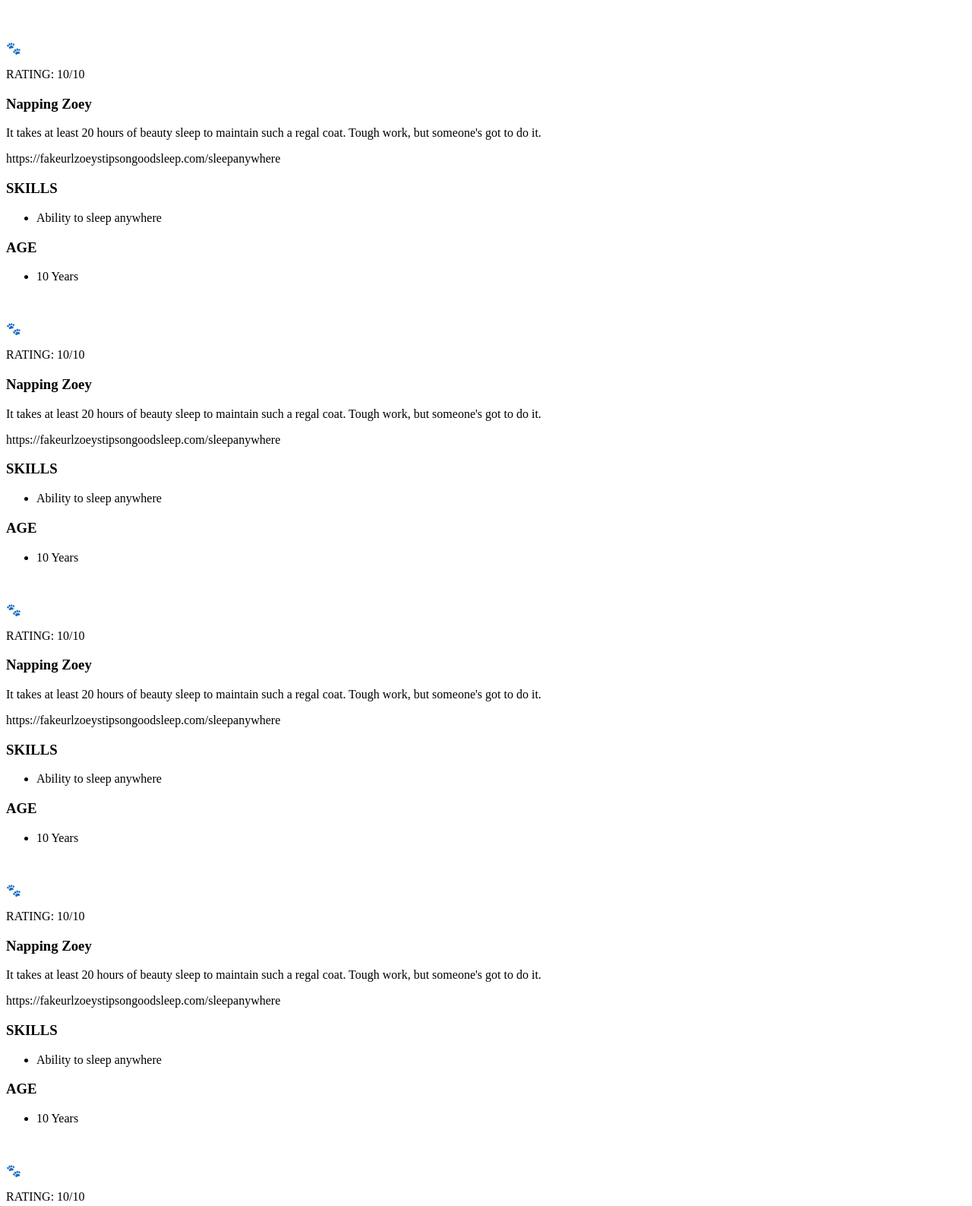
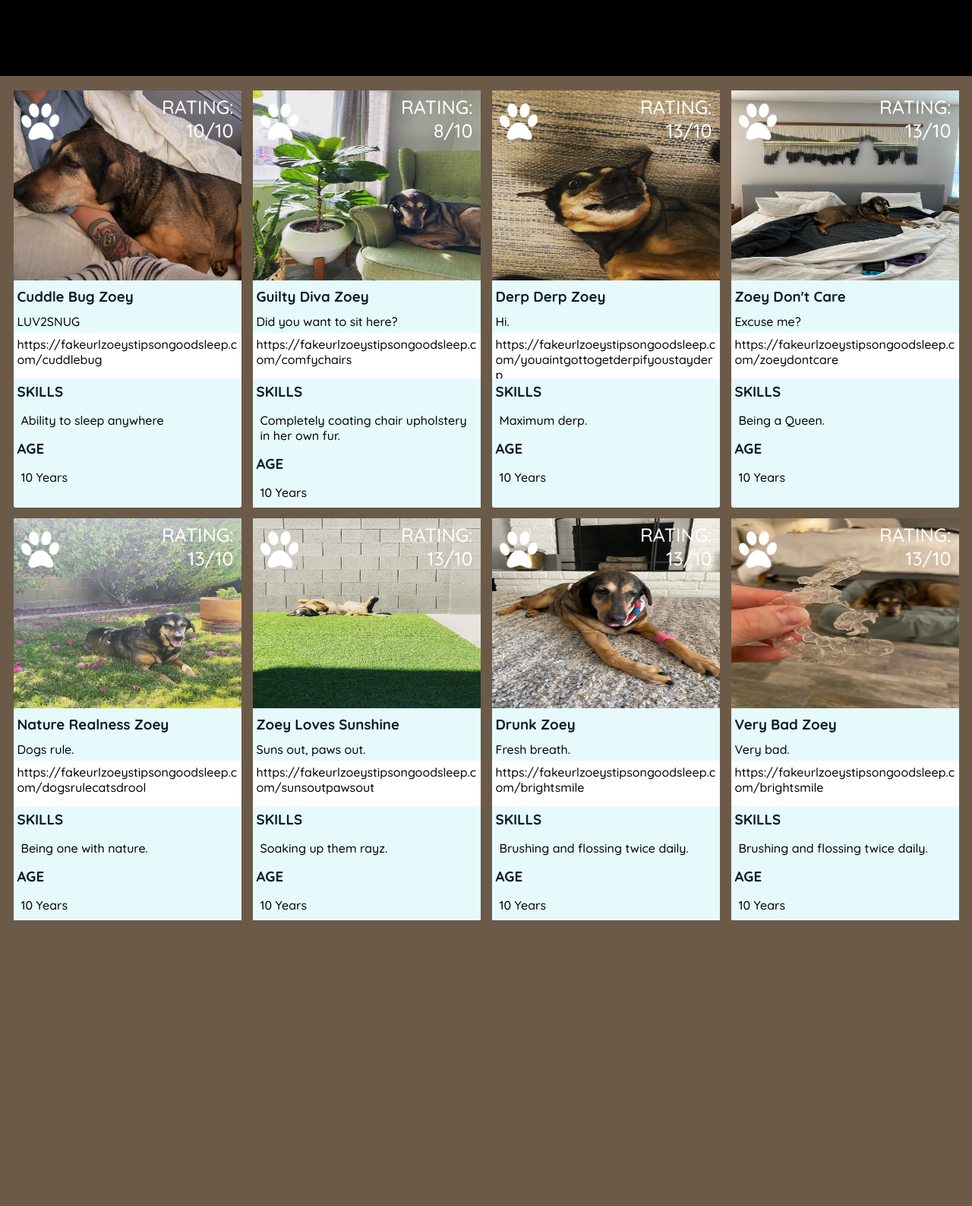
Before and after one commit to annnuuuh/turing-mod-2-static-comp, a website: page index.html in a window 1280 px wide. Shown: the top 1587 px of the page at 76% size. After the commit the page ends 1211 px from the top, so only its background shows below. Drawn offline with Linux system fonts and the light colour scheme.

Commit message:
Add assets and create grid for content cards

```diff
--- a/index.html
+++ b/index.html
@@ -12,20 +12,19 @@
   <title>Zoey</title>
 </head>
 <body>
+  <header></header>
   <main>
-    <header></header>
     <nav></nav>
     <h2></h2>
-    <section class="article-container">
-      <article class="napping">
-        <img></img>
-        <p>🐾</p>
-        <p>RATING: 10/10</p>
-        <h3>Napping Zoey</h3>
-        <p>It takes at least 20 hours of beauty sleep to maintain such a regal coat. Tough work, but someone's got to do it.</p>
-        <div class="url-container">
-          <p>https://fakeurlzoeystipsongoodsleep.com/sleepanywhere</p>
-        </div>
+    <section class="grid-container">
+      <article class="grid-item cuddle-bug">
+        <p class="rating">RATING: <br> 10/10</p>
+        <img class="paw-prints" src="./assets/paw-64.png">
+        <img class="zoey-img" src="./assets/FD68E203-3C44-477D-84D7-75C6B06A1F24_1_105_c.jpeg">
+        <div class="card-text-container">
+          <h3>Cuddle Bug Zoey</h3>
+          <p>LUV2SNUG</p>
+          <p class="url">https://fakeurlzoeystipsongoodsleep.com/cuddlebug</p>
           <h3>SKILLS</h3>
           <ul>
             <li>Ability to sleep anywhere</li>
@@ -34,132 +33,147 @@
           <ul>
             <li>10 Years</li>
           </ul>
+        </div>
       </article>
-      <article class="sun-napping">
-        <img></img>
-        <p>🐾</p>
-        <p>RATING: 10/10</p>
-        <h3>Napping Zoey</h3>
-        <p>It takes at least 20 hours of beauty sleep to maintain such a regal coat. Tough work, but someone's got to do it.</p>
+      <article class="grid-item guilty-chair">
+        <p class="rating">RATING: <br> 8/10</p>
+        <img class="paw-prints" src="./assets/paw-64.png">
+        <img class="zoey-img" src="./assets/54AF9967-A780-42E2-8CD2-0E2DADFBA779_1_105_c.jpeg">
+        <div class="card-text-container">
+          <h3>Guilty Diva Zoey</h3>
+          <p>Did you want to sit here?</p>
           <div class="url-container">
-          <p>https://fakeurlzoeystipsongoodsleep.com/sleepanywhere</p>
+              <p class="url">https://fakeurlzoeystipsongoodsleep.com/comfychairs</p>
           </div>
           <h3>SKILLS</h3>
           <ul>
-          <li>Ability to sleep anywhere</li>
+            <li>Completely coating chair upholstery in her own fur.</li>
           </ul>
           <h3>AGE</h3>
           <ul>
             <li>10 Years</li>
           </ul>
+        </div>
       </article>
-      <article class="cuddling">
-        <img></img>
-        <p>🐾</p>
-        <p>RATING: 10/10</p>
-        <h3>Napping Zoey</h3>
-        <p>It takes at least 20 hours of beauty sleep to maintain such a regal coat. Tough work, but someone's got to do it.</p>
+      <article class="grid-item derp">
+        <p class="rating">RATING: <br> 13/10</p>
+        <img class="paw-prints" src="./assets/paw-64.png">
+        <img class="zoey-img" src="./assets/43AB3F47-06FD-4C6F-90CD-BBDAA75738A9_1_105_c.jpeg">
+        <div class="card-text-container">
+          <h3>Derp Derp Zoey</h3>
+          <p>Hi.</p>
           <div class="url-container">
-          <p>https://fakeurlzoeystipsongoodsleep.com/sleepanywhere</p>
+              <p class="url">https://fakeurlzoeystipsongoodsleep.com/youaintgottogetderpifyoustayderp</p>
           </div>
           <h3>SKILLS</h3>
           <ul>
-          <li>Ability to sleep anywhere</li>
+            <li>Maximum derp.</li>
           </ul>
           <h3>AGE</h3>
           <ul>
             <li>10 Years</li>
           </ul>
+        </div>
       </article>
-      <article class="drunk">
-        <img></img>
-        <p>🐾</p>
-        <p>RATING: 10/10</p>
-        <h3>Napping Zoey</h3>
-        <p>It takes at least 20 hours of beauty sleep to maintain such a regal coat. Tough work, but someone's got to do it.</p>
+      <article class="grid-item guilty-bed">
+        <p class="rating">RATING: <br> 13/10</p>
+        <img class="paw-prints" src="./assets/paw-64.png">
+        <img class="zoey-img" src="./assets/94A4C64B-9621-4BD6-8F41-C02E3DBFC745_1_105_c.jpeg">
+        <div class="card-text-container">
+          <h3>Zoey Don't Care</h3>
+          <p>Excuse me?</p>
           <div class="url-container">
-          <p>https://fakeurlzoeystipsongoodsleep.com/sleepanywhere</p>
+              <p class="url">https://fakeurlzoeystipsongoodsleep.com/zoeydontcare</p>
           </div>
           <h3>SKILLS</h3>
           <ul>
-          <li>Ability to sleep anywhere</li>
+            <li>Being a Queen.</li>
           </ul>
           <h3>AGE</h3>
           <ul>
             <li>10 Years</li>
           </ul>
+        </div>
       </article>
-      <article class="jedi">
-        <img></img>
-        <p>🐾</p>
-        <p>RATING: 10/10</p>
-        <h3>Napping Zoey</h3>
-        <p>It takes at least 20 hours of beauty sleep to maintain such a regal coat. Tough work, but someone's got to do it.</p>
+      <article class="grid-item happy-grass">
+        <p class="rating">RATING: <br> 13/10</p>
+        <img class="paw-prints" src="./assets/paw-64.png">
+        <img class="zoey-img" src="./assets/D803CE94-CBCE-4911-B3F3-62F325A2324E_1_105_c.jpeg">
+        <div class="card-text-container">
+          <h3>Nature Realness Zoey</h3>
+          <p>Dogs rule.</p>
           <div class="url-container">
-          <p>https://fakeurlzoeystipsongoodsleep.com/sleepanywhere</p>
+              <p class="url">https://fakeurlzoeystipsongoodsleep.com/dogsrulecatsdrool</p>
           </div>
           <h3>SKILLS</h3>
           <ul>
-          <li>Ability to sleep anywhere</li>
+            <li>Being one with nature.</li>
           </ul>
           <h3>AGE</h3>
           <ul>
             <li>10 Years</li>
           </ul>
+        </div>
       </article>
-      <article class="derp">
-        <img></img>
-        <p>🐾</p>
-        <p>RATING: 10/10</p>
-        <h3>Napping Zoey</h3>
-        <p>It takes at least 20 hours of beauty sleep to maintain such a regal coat. Tough work, but someone's got to do it.</p>
+      <article class="grid-item sunshine-zoey">
+        <p class="rating">RATING: <br> 13/10</p>
+        <img class="paw-prints" src="./assets/paw-64.png">
+        <img class="zoey-img" src="./assets/EA963D5B-C657-4575-918E-DD3FD2110A4E_1_105_c.jpeg">
+        <div class="card-text-container">
+          <h3>Zoey Loves Sunshine</h3>
+          <p>Suns out, paws out.</p>
           <div class="url-container">
-          <p>https://fakeurlzoeystipsongoodsleep.com/sleepanywhere</p>
+              <p class="url">https://fakeurlzoeystipsongoodsleep.com/sunsoutpawsout</p>
           </div>
           <h3>SKILLS</h3>
           <ul>
-          <li>Ability to sleep anywhere</li>
+            <li>Soaking up them rayz.</li>
           </ul>
           <h3>AGE</h3>
           <ul>
             <li>10 Years</li>
           </ul>
+        </div>
       </article>
-      <article class="chair-don't-care">
-        <img></img>
-        <p>🐾</p>
-        <p>RATING: 10/10</p>
-        <h3>Napping Zoey</h3>
-        <p>It takes at least 20 hours of beauty sleep to maintain such a regal coat. Tough work, but someone's got to do it.</p>
+      <article class="grid-item drunk-zoey">
+        <p class="rating">RATING: <br> 13/10</p>
+        <img class="paw-prints" src="./assets/paw-64.png">
+        <img class="zoey-img" src="./assets/EFB742DC-1C5E-41E9-9B01-BA1E5ECE53F7_1_105_c.jpeg">
+        <div class="card-text-container">
+          <h3>Drunk Zoey</h3>
+          <p>Fresh breath.</p>
           <div class="url-container">
-          <p>https://fakeurlzoeystipsongoodsleep.com/sleepanywhere</p>
+              <p class="url">https://fakeurlzoeystipsongoodsleep.com/brightsmile</p>
           </div>
           <h3>SKILLS</h3>
           <ul>
-          <li>Ability to sleep anywhere</li>
+            <li>Brushing and flossing twice daily.</li>
           </ul>
           <h3>AGE</h3>
           <ul>
             <li>10 Years</li>
           </ul>
+        </div>
       </article>
-      <article class="nosy-zoey">
-        <img></img>
-        <p>🐾</p>
-        <p>RATING: 10/10</p>
-        <h3>Napping Zoey</h3>
-        <p>It takes at least 20 hours of beauty sleep to maintain such a regal coat. Tough work, but someone's got to do it.</p>
+      <article class="grid-item very-bad-zoey">
+        <p class="rating">RATING: <br> 13/10</p>
+        <img class="paw-prints" src="./assets/paw-64.png">
+        <img class="zoey-img" src="./assets/A00BA437-07A6-4BA3-A84E-780802C30685_1_105_c.jpeg">
+        <div class="card-text-container">
+          <h3>Very Bad Zoey</h3>
+          <p>Very bad.</p>
           <div class="url-container">
-          <p>https://fakeurlzoeystipsongoodsleep.com/sleepanywhere</p>
+              <p class="url">https://fakeurlzoeystipsongoodsleep.com/brightsmile</p>
           </div>
           <h3>SKILLS</h3>
           <ul>
-          <li>Ability to sleep anywhere</li>
+            <li>Brushing and flossing twice daily.</li>
           </ul>
           <h3>AGE</h3>
           <ul>
             <li>10 Years</li>
           </ul>
+        </div>
       </article>
     </section>
   </main>
--- a/styles.css
+++ b/styles.css
@@ -1 +1,90 @@
-/* font-family: 'Quicksand', sans-serif; */
+* {
+  font-family: 'Quicksand', sans-serif;
+  background-color: #6C5A49;
+  word-wrap: break-word;
+}
+
+body {
+  margin: 0;
+}
+
+.grid-container {
+  display: grid;
+  grid-template-columns: repeat(4, 300px);
+  grid-auto-rows: minmax(400px, auto);
+  grid-gap: 15px;
+  justify-content: center;
+}
+
+
+header {
+  height: 50px;
+  width: 100%;
+  background: black;
+}
+
+nav {
+  height: 50px;
+  width: 100%;
+  background: black;
+}
+
+.zoey-img {
+  width: 300px;
+  height: 250px;
+  margin: 0;
+  padding: 0;
+}
+
+article {
+  background-color: #E6FAFC;
+  border-radius: 3px;
+}
+
+p, h3, ul, li {
+  justify-content: center;
+  margin: 0;
+  padding: 5px;
+  background-color: #E6FAFC;
+  list-style-type: none;
+}
+
+h3 {
+  color: #0D1B2A;
+  height: 25px;
+}
+
+.paw-prints {
+  background: transparent;
+  width: 50px;
+  height: auto;
+  position: relative;
+  margin-bottom: -70px;
+  margin-left: 10px;
+}
+
+.rating {
+  background: transparent;
+  margin-bottom: -93px;
+  margin-right: 5px;
+  text-align: right;
+  font-size: 25px;
+  color: white;
+  position: relative;
+}
+
+.url {
+  padding: 5px;
+  height: 50px;
+  background-color: white;
+  width: 290px;
+  margin: 0;
+  word-wrap: break-word;
+}
+
+.card-text-container {
+  background-color: #E6FAFC;
+  display: flex;
+  flex-direction: column;
+  align-items: flex-start;
+}
```
Also changed, not shown: assets/43AB3F47-06FD-4C6F-90CD-BBDAA75738A9_1_105_c.jpeg (added), assets/54AF9967-A780-42E2-8CD2-0E2DADFBA779_1_105_c.jpeg (added), assets/94A4C64B-9621-4BD6-8F41-C02E3DBFC745_1_105_c.jpeg (added), assets/A00BA437-07A6-4BA3-A84E-780802C30685_1_105_c.jpeg (added), assets/D803CE94-CBCE-4911-B3F3-62F325A2324E_1_105_c.jpeg (added), assets/EA963D5B-C657-4575-918E-DD3FD2110A4E_1_105_c.jpeg (added), assets/EFB742DC-1C5E-41E9-9B01-BA1E5ECE53F7_1_105_c.jpeg (added), assets/FD68E203-3C44-477D-84D7-75C6B06A1F24_1_105_c.jpeg (added), assets/paw-64.png (added). Lines whose indentation alone changed are shown as unchanged.
